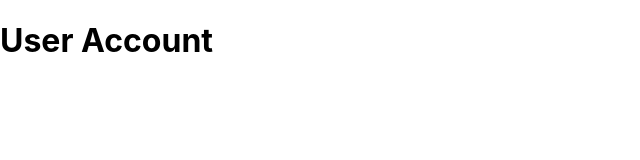
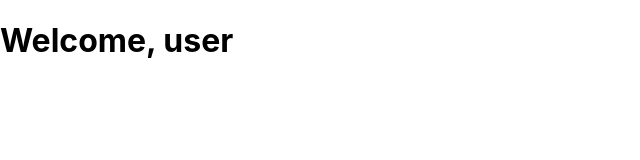
Before and after one commit to SharanyaSD/PlacementCell, a React (Create React App) app: page /dashboard in a window 1280 px wide. Shown: the top 160 px of the page, without its empty margins (0-640 px from the left). Built offline with nearby package versions, Linux system fonts and the light colour scheme.

Commit message:
After User Login

```diff
--- a/src/components/Dashboard.tsx
+++ b/src/components/Dashboard.tsx
@@ -9,9 +9,10 @@ const Dashboard = () => {
       setuserDetails(parsedUserDetails);
     }
   }, []);
+
   return (
     <div>
-      <h1> User Account </h1>
+      <h1> Welcome, user </h1>
       {userDetails && (
         <div>
           <p>
@@ -28,14 +29,7 @@ const Dashboard = () => {
             <strong>Branch: </strong> {userDetails.branch}{" "}
           </p>
           <p>
-            <strong>Created at : </strong> {userDetails.created_at}{" "}
-          </p>
-          <p>
             <strong>LinkedIn: </strong> {userDetails.linkedin}{" "}
-          </p>
-
-          <p>
-            <strong>Updated at: </strong> {userDetails.updated_at}{" "}
           </p>
         </div>
       )}
```
